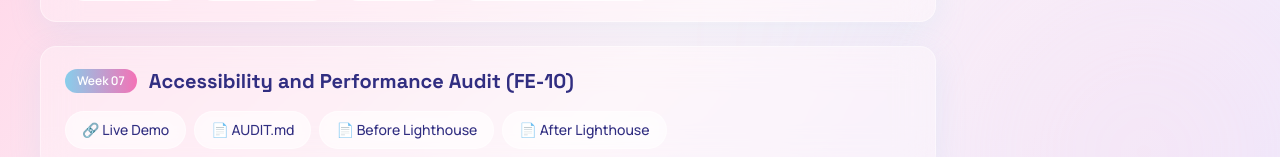
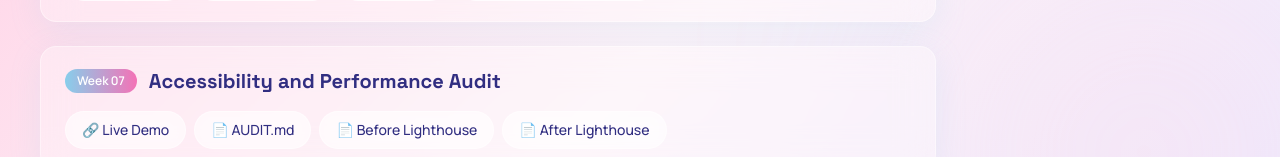
Before and after one commit to Sawaira-Fareed/flyrank-capstone, a Next.js app: page /assignments in a window 1280 px wide. Shown: the part 1798-1955 px from the top of the page. Built offline with nearby package versions, Linux system fonts and the light colour scheme.

Commit message:
update : Links of assignment updated

```diff
--- a/src/app/assignments/page.tsx
+++ b/src/app/assignments/page.tsx
@@ -104,7 +104,7 @@ const assignments = [
 },
 {
   week: "Week 07",
-  title: "Accessibility and Performance Audit (FE-10)",
+  title: "Accessibility and Performance Audit ",
   links: [
     { label: "Live Demo", url: "https://flyrank-capstone-rosy.vercel.app/" },
     { label: "AUDIT.md", url: "https://github.com/Sawaira-Fareed/flyrank-capstone/blob/main/AUDIT.md" },
```
